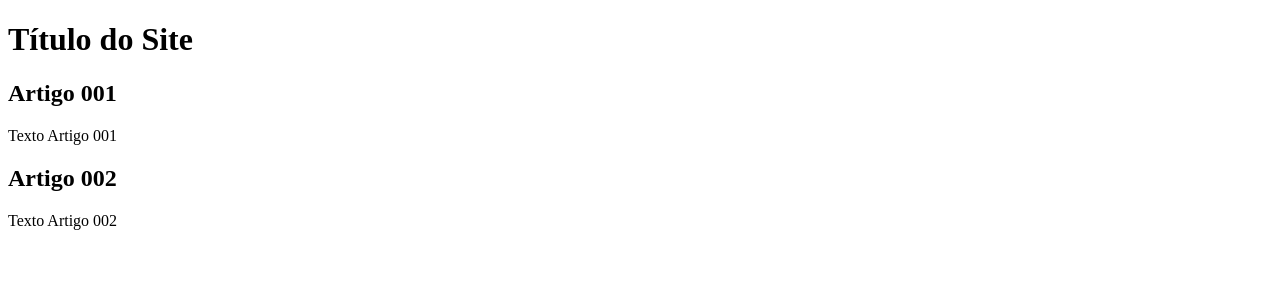
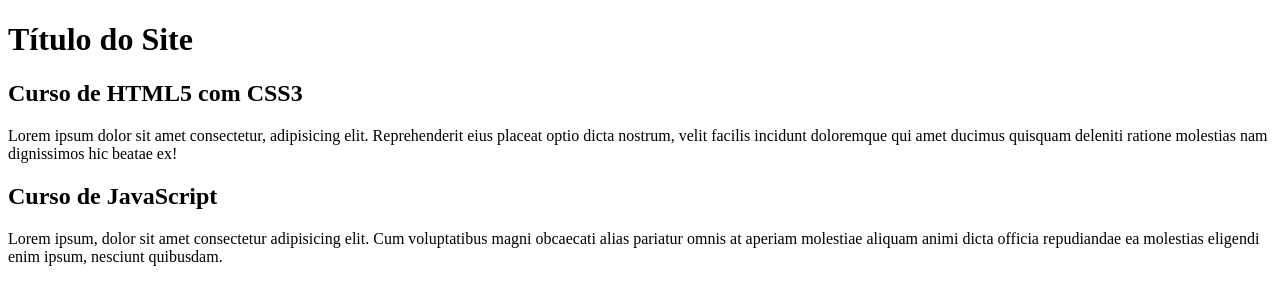
Before and after one commit to Danielcbaraujo/projeto-site, a plain HTML site: page index.html in a window 1280 px wide. Drawn offline with Linux system fonts and the light colour scheme.

Commit message:
comecei a escrever o conteudo

```diff
--- a/index.html
+++ b/index.html
@@ -3,7 +3,7 @@
 <head>
     <meta charset="UTF-8">
     <meta name="viewport" content="width=device-width, initial-scale=1.0">
-    <title>Título do Site</title>
+    <title>Cursos Grátis</title>
 </head>
 <body>
     <main>
@@ -11,12 +11,12 @@
             <h1>Título do Site</h1>
         </header>
         <article>
-            <h2>Artigo 001</h2>
-            <p>Texto Artigo 001</p>
+            <h2>Curso de HTML5 com CSS3</h2>
+            <p>Lorem ipsum dolor sit amet consectetur, adipisicing elit. Reprehenderit eius placeat optio dicta nostrum, velit facilis incidunt doloremque qui amet ducimus quisquam deleniti ratione molestias nam dignissimos hic beatae ex!</p>
         </article>
         <article>
-            <h2>Artigo 002</h2>
-            <p>Texto Artigo 002</p>
+            <h2>Curso de JavaScript</h2>
+            <p>Lorem ipsum, dolor sit amet consectetur adipisicing elit. Cum voluptatibus magni obcaecati alias pariatur omnis at aperiam molestiae aliquam animi dicta officia repudiandae ea molestias eligendi enim ipsum, nesciunt quibusdam.</p>
         </article>
     </main>
 </body>
```
